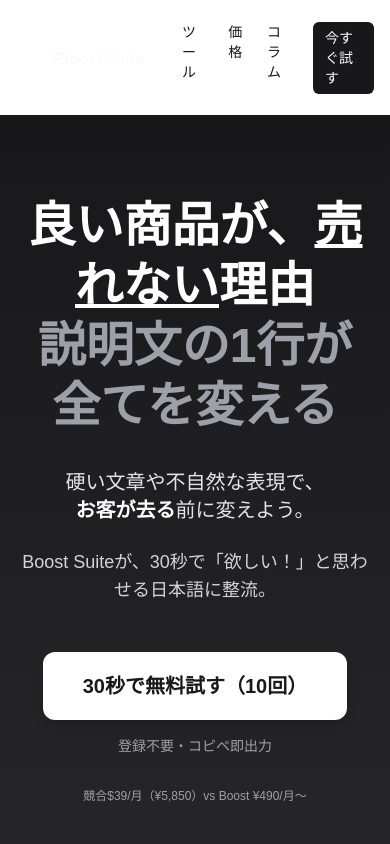
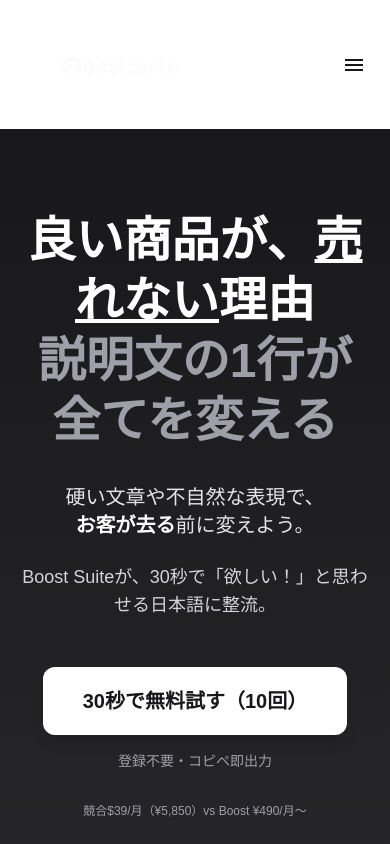
Before and after one commit to Waltz0820/boostsuite-app, a Next.js app: page / in a window 390 px wide. Shown: the top 844 px of the page. Built offline with nearby package versions, Linux system fonts and the light colour scheme.

Commit message:
feat: 変更内容

```diff
--- /dev/null
+++ b/app/components/header.tsx
@@ -0,0 +1,128 @@
+"use client";
+
+import Link from "next/link";
+import Image from "next/image";
+import { useEffect, useId, useState } from "react";
+import { usePathname } from "next/navigation";
+
+export default function Header() {
+  const [open, setOpen] = useState(false);
+  const drawerId = useId();
+  const pathname = usePathname();
+
+  // 画面幅が広がったら閉じる
+  useEffect(() => {
+    const onResize = () => {
+      if (window.innerWidth >= 768) setOpen(false);
+    };
+    window.addEventListener("resize", onResize);
+    return () => window.removeEventListener("resize", onResize);
+  }, []);
+
+  // ルート遷移で閉じる
+  useEffect(() => {
+    setOpen(false);
+  }, [pathname]);
+
+  // メニュー表示中は背面スクロールをロック
+  useEffect(() => {
+    if (!open) return;
+    const prev = document.body.style.overflow;
+    document.body.style.overflow = "hidden";
+    return () => {
+      document.body.style.overflow = prev;
+    };
+  }, [open]);
+
+  // Escで閉じる
+  useEffect(() => {
+    const onKey = (e: KeyboardEvent) => {
+      if (e.key === "Escape") setOpen(false);
+    };
+    window.addEventListener("keydown", onKey);
+    return () => window.removeEventListener("keydown", onKey);
+  }, []);
+
+  const NavLink = ({ href, children }: { href: string; children: React.ReactNode }) => {
+    const active = href === "/" ? pathname === "/" : pathname.startsWith(href);
+    return (
+      <Link
+        href={href}
+        className={`hover:opacity-80 transition ${
+          active ? "text-zinc-900 font-medium" : "text-zinc-600"
+        }`}
+      >
+        {children}
+      </Link>
+    );
+  };
+
+  return (
+    <header className="border-b bg-white/80 backdrop-blur supports-[backdrop-filter]:bg-white/60 sticky top-0 z-40">
+      <div className="mx-auto max-w-6xl px-4 py-3 flex items-center justify-between">
+        {/* Brand */}
+        <Link href="/" aria-label="Boost Suite" className="flex items-center gap-3 shrink-0">
+          <Image
+            src="/logo.png"
+            alt="Boost Suite ロゴ"
+            width={240}
+            height={48}
+            className="w-[210px] md:w-[240px] h-auto"
+            priority
+          />
+        </Link>
+
+        {/* Desktop nav */}
+        <nav className="hidden md:flex gap-6 text-sm items-center">
+          <NavLink href="/tool">ツール</NavLink>
+          <NavLink href="/pricing">価格</NavLink>
+          <NavLink href="/column">コラム</NavLink>
+          <Link
+            href="/tool?from=header"
+            className="px-3 py-1.5 rounded-md bg-zinc-900 text-white hover:opacity-90"
+          >
+            今すぐ試す
+          </Link>
+        </nav>
+
+        {/* Mobile hamburger */}
+        <button
+          type="button"
+          aria-label="メニューを開閉"
+          aria-expanded={open}
+          aria-controls={drawerId}
+          onClick={() => setOpen((v) => !v)}
+          className="md:hidden inline-flex items-center justify-center rounded-md p-2 hover:bg-zinc-100 transition"
+        >
+          <svg width="24" height="24" viewBox="0 0 24 24" className="fill-current">
+            {open ? (
+              <path d="M6.4 4.9 4.9 6.4 10.5 12l-5.6 5.6 1.5 1.5L12 13.5l5.6 5.6 1.5-1.5L13.5 12l5.6-5.6-1.5-1.5L12 10.5 6.4 4.9z" />
+            ) : (
+              <path d="M3 6h18v2H3V6zm0 5h18v2H3v-2zm0 5h18v2H3v-2z" />
+            )}
+          </svg>
+        </button>
+      </div>
+
+      {/* Mobile drawer */}
+      <div
+        id={drawerId}
+        className={`md:hidden border-t bg-white transition-[max-height] duration-300 overflow-hidden ${
+          open ? "max-h-64" : "max-h-0"
+        }`}
+      >
+        <nav className="px-4 py-3 flex flex-col gap-2 text-sm" role="dialog" aria-modal="true">
+          <NavLink href="/tool">ツール</NavLink>
+          <NavLink href="/pricing">価格</NavLink>
+          <NavLink href="/column">コラム</NavLink>
+          <Link
+            href="/tool?from=header"
+            className="mt-2 inline-flex items-center justify-center px-4 py-2 rounded-md bg-zinc-900 text-white hover:opacity-90"
+          >
+            今すぐ試す
+          </Link>
+        </nav>
+      </div>
+    </header>
+  );
+}
--- a/app/layout.tsx
+++ b/app/layout.tsx
@@ -1,13 +1,13 @@
 // app/layout.tsx
 import type { Metadata } from "next";
-import Link from "next/link";
-import Image from "next/image";
 import "./globals.css";
+import Header from "./components/header"; // ← 小文字版を読み込む
 
 export const metadata: Metadata = {
   title: "Boost Suite｜売れない言葉を、もう一度意味から組み直す",
   description:
     "中韓英の原文から“刺さる日本語”へ。薬機/景表フィルター適用、セーフ/攻めの2案、CS Boostでアフターも整流。",
+  viewport: "width=device-width, initial-scale=1",
   openGraph: {
     title: "Boost Suite｜売れない言葉を、もう一度意味から組み直す",
     description:
@@ -25,35 +25,13 @@
   return (
     <html lang="ja">
       <body className="antialiased text-zinc-900 bg-white">
-        <header className="border-b">
-          <div className="mx-auto max-w-6xl px-4 py-4 flex items-center justify-between">
-           <Link href="/" aria-label="Boost Suite" className="flex items-center gap-3">
-  <Image
-    src="/logo.png"
-    alt="Boost Suite ロゴ"
-    width={240}      // ← 前より約1.3倍アップ
-    height={48}      // ← 比率維持（実寸比で十分）
-    className="w-[240px] h-auto"  // ← 高さ固定せず自然スケール
-    priority
-  />
-</Link>
+        {/* ヘッダー */}
+        <Header />
 
-            <nav className="flex gap-6 text-sm">
-              <Link href="/tool" className="hover:opacity-70">ツール</Link>
-              <Link href="/pricing" className="hover:opacity-70">価格</Link>
-              <Link href="/column" className="hover:opacity-70">コラム</Link>
-              <Link
-                href="/tool?from=header"
-                className="px-3 py-1.5 rounded-md bg-zinc-900 text-white hover:opacity-90"
-              >
-                今すぐ試す
-              </Link>
-            </nav>
-          </div>
-        </header>
-
+        {/* メイン */}
         <main>{children}</main>
 
+        {/* フッター */}
         <footer className="border-t bg-zinc-50">
           <div className="max-w-6xl mx-auto px-4 py-8 text-center text-sm text-zinc-500">
             <p>© {new Date().getFullYear()} Boost Suite</p>
```
